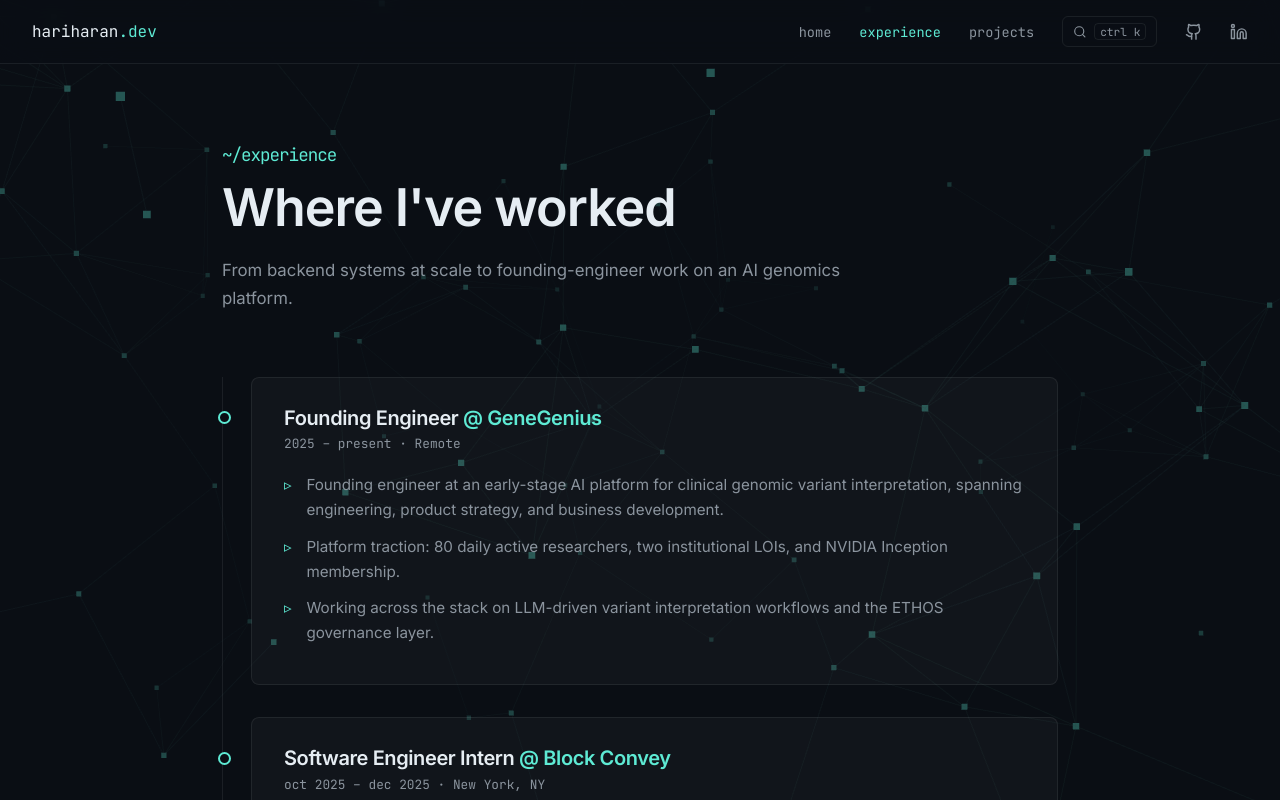
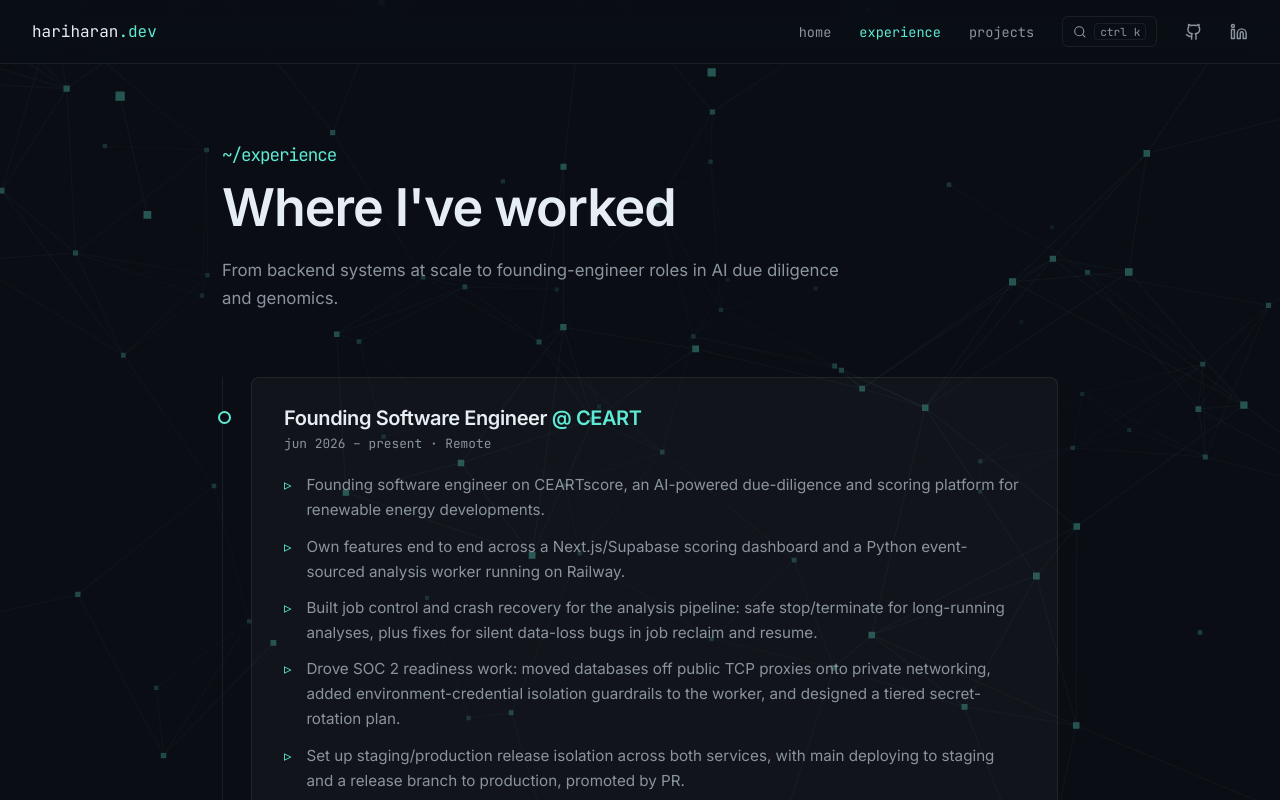
Before and after one commit to hariharan-brucewayne220/portfolio-website, a Next.js app: page /experience in a window 1280 px wide. Shown: the top 800 px of the page. Built offline with nearby package versions, Linux system fonts and the light colour scheme.

Commit message:
Add CEART founding software engineer role to experience, hero, and metadata

```diff
--- a/src/app/experience/page.tsx
+++ b/src/app/experience/page.tsx
@@ -111,6 +111,20 @@
 
 const experiences = [
   {
+    role: 'Founding Software Engineer',
+    company: 'CEART',
+    location: 'Remote',
+    duration: 'jun 2026 – present',
+    achievements: [
+      'Founding software engineer on CEARTscore, an AI-powered due-diligence and scoring platform for renewable energy developments.',
+      'Own features end to end across a Next.js/Supabase scoring dashboard and a Python event-sourced analysis worker running on Railway.',
+      'Built job control and crash recovery for the analysis pipeline: safe stop/terminate for long-running analyses, plus fixes for silent data-loss bugs in job reclaim and resume.',
+      'Drove SOC 2 readiness work: moved databases off public TCP proxies onto private networking, added environment-credential isolation guardrails to the worker, and designed a tiered secret-rotation plan.',
+      'Set up staging/production release isolation across both services, with main deploying to staging and a release branch to production, promoted by PR.',
+      'Hardened row-level security policies and optimized SECURITY DEFINER RPCs and SQL migrations, with every change shipped through AI-assisted review and CI.',
+    ],
+  },
+  {
     role: 'Founding Engineer',
     company: 'GeneGenius',
     location: 'Remote',
@@ -188,7 +202,7 @@
           Where I&apos;ve worked
         </Title>
         <Description>
-          From backend systems at scale to founding-engineer work on an AI genomics platform.
+          From backend systems at scale to founding-engineer roles in AI due diligence and genomics.
         </Description>
       </Header>
 
--- a/src/app/layout.tsx
+++ b/src/app/layout.tsx
@@ -9,7 +9,7 @@
 export const metadata: Metadata = {
   title: 'Hariharan Loganathan | AI Engineer',
   description:
-    'AI Engineer and Founding Engineer at GeneGenius. MSCS @ NYU. I build agentic LLM systems, RAG pipelines, and production backend infrastructure.',
+    'AI Engineer. Founding Software Engineer at CEART and Founding Engineer at GeneGenius. MSCS @ NYU. I build agentic LLM systems, RAG pipelines, and production backend infrastructure.',
 }
 
 export default function RootLayout({ children }: { children: React.ReactNode }) {
```
Also changed, not shown: src/app/page.tsx (+9 -7 lines).
